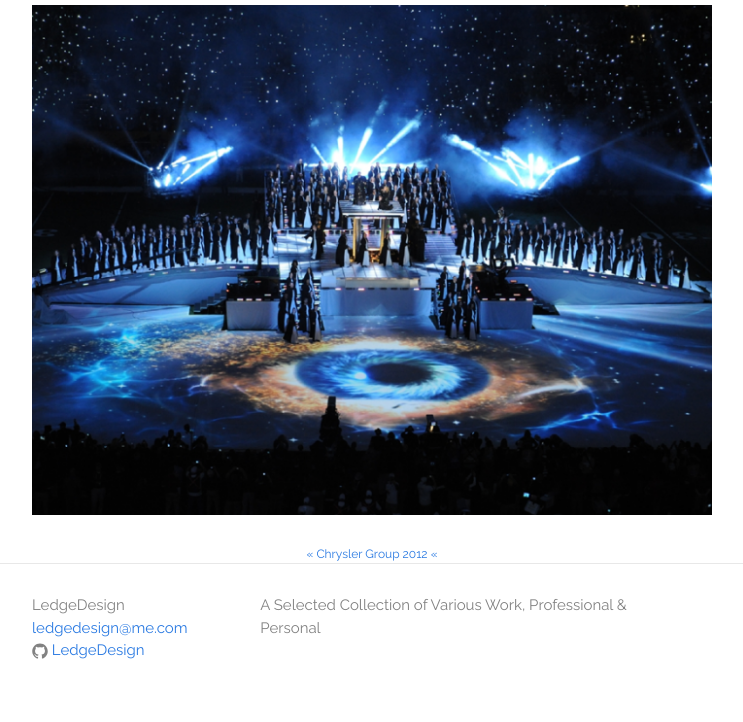
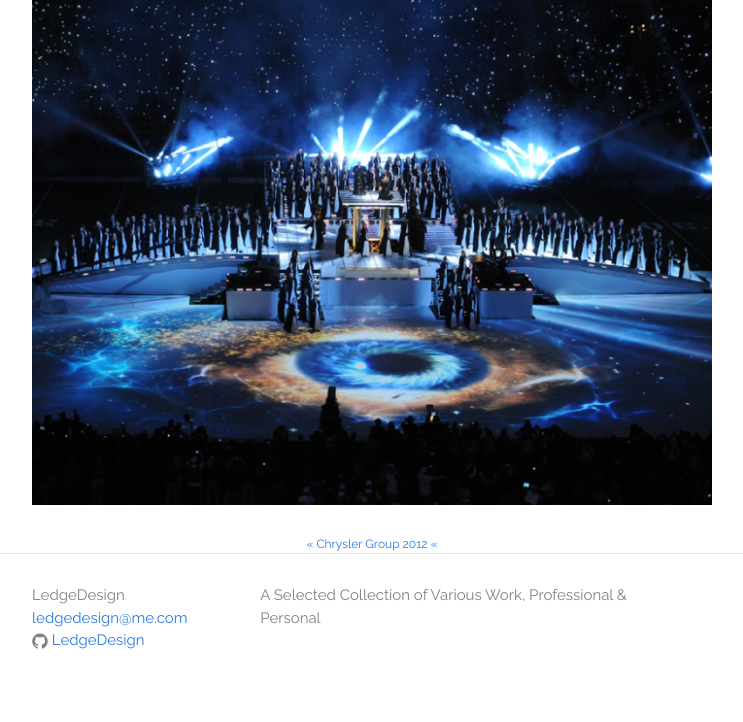
Before and after one commit to LedgeDesign/Home, a Jekyll site: the page built from _liveevents/superbowl-xlvi-halftime.md, in a window 1280 px wide. Shown: the part 596-1318 px from the top of the page, without its empty margins (268-1011 px from the left). Built offline with Jekyll 4.4.1, drawn with Linux system fonts in a browser that asks for light colours; nearby versions of some CDN libraries.

Commit message:
390 to 380

```diff
--- a/_liveevents/superbowl-xlvi-halftime.md
+++ b/_liveevents/superbowl-xlvi-halftime.md
@@ -6,5 +6,5 @@ preview: superbowl-xlvi-halftime/5NFLHalf.png
 ---
 Responsible for engineering, designing and drafting Madonna's halftime show stage. Staging elements involved integrated video panels, smoke machines, stage lighting, and hydraulic lifts for this event.
 
-<iframe frameborder="0" scrolling="no" height="390" width="100%" src="https://www.youtube.com/embed/xPIiaSnYV5E?color=white&theme=light"></iframe>
+<iframe frameborder="0" scrolling="no" height="380" width="100%" src="https://www.youtube.com/embed/xPIiaSnYV5E?color=white&theme=light"></iframe>
 ![Image](NFLHalf.png)
```
